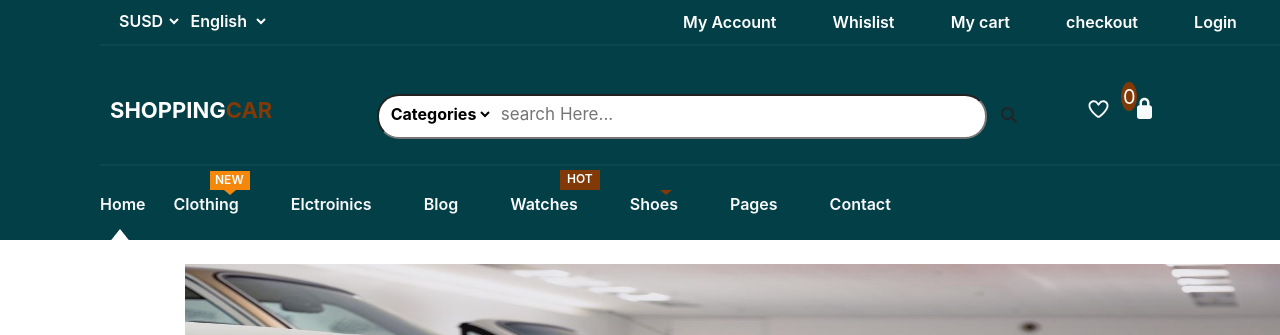
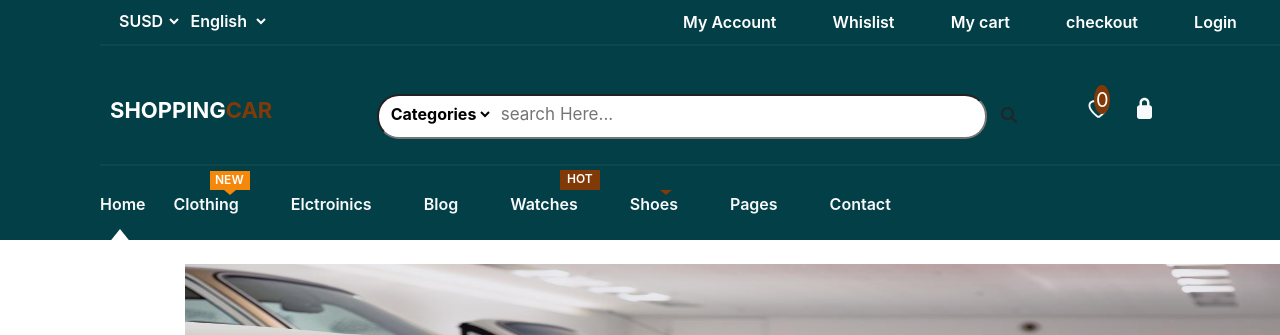
Before and after one commit to MahmoudAshrafCR7/Shopping-car, a plain HTML site: page index.html in a window 1280 px wide. Shown: the top 335 px of the page. Drawn offline with nearby package versions, Linux system fonts and the light colour scheme.

Commit message:
Update style.css

```diff
--- a/css/style.css
+++ b/css/style.css
@@ -215,8 +215,8 @@
 
 .zero{
     position: absolute;
-    right: 128px;
-    bottom: 13px;
+    right: 155px;
+    bottom: 10px;
     background-color: #813a07 ;
     border-radius: 50%;
     width: 16px;
```
